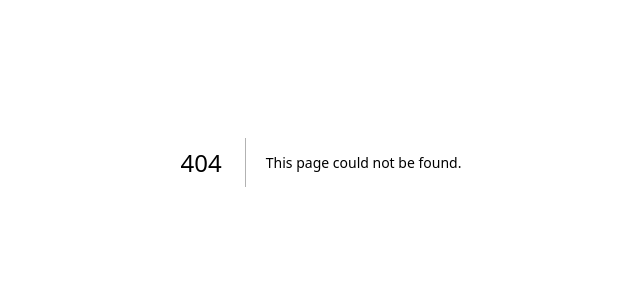
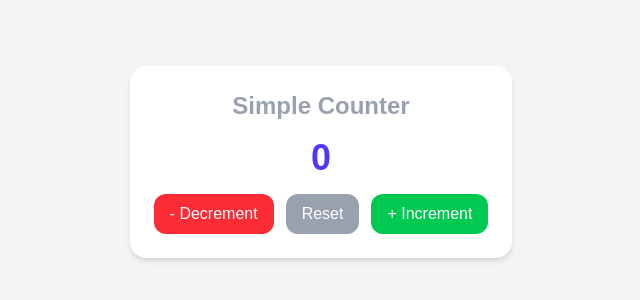
Before and after one commit to MdAfsarHossain/my-nextjs-project-1, a Next.js app: page /counter in a window 1280 px wide. Before the commit this address had no page. Shown: the part 238-538 px from the top of the page, without its empty margins (319-959 px from the left). Built offline with nearby package versions, Linux system fonts and the light colour scheme.

Commit message:
feat: react server component (rsc) code added

```diff
--- /dev/null
+++ b/app/counter/page.tsx
@@ -0,0 +1,13 @@
+import Counter from '@/components/Counter.jsx'
+
+const CounterPage = () => {
+    console.log("Hello from counter page.");
+
+    return (
+        <div>
+            <Counter />
+        </div>
+    );
+};
+
+export default CounterPage;
--- a/app/page.tsx
+++ b/app/page.tsx
@@ -1,7 +1,10 @@
 const HomePage = () => {
+    console.log('Hello World From the Home Page');
+
     return (
-        <div>
-            <h1 className="text-4xl">Hello Next JS</h1>
+        <div className="text-center flex flex-col justify-center items-center gap-4 min-h-screen">
+            <h1 className="text-4xl">Welcome Next JS Home Page</h1>
+            <p className="text-6xl">React Server Component (RSC)</p>
         </div>
     );
 };
--- /dev/null
+++ b/components/Counter.jsx
@@ -0,0 +1,25 @@
+'use client'
+import { useState } from "react";
+
+const Counter = () => {
+
+    const [count, setCount] = useState(0)
+    console.log(count);
+
+
+    return (
+        <div className="flex flex-col justify-center items-center min-h-screen bg-gray-100">
+            <div className="bg-white shadow-md rounded-2xl p-6 text-center">
+                <h1 className="text-2xl text-gray-400 font-bold mb-4">Simple Counter</h1>
+                <p className="text-4xl font-semibold text-indigo-600 mb-4">{count}</p>
+                <div className="flex gap-3">
+                    <button onClick={() => setCount(count-1)} className="px-4 py-2 bg-red-500 text-white rounded-xl hover:bg-red-600 transition-all">- Decrement</button>
+                    <button onClick={() => setCount(0)} className="px-4 py-2 bg-gray-400 text-white rounded-xl hover:bg-gray-600 transition-all">Reset</button>
+                    <button onClick={() => setCount(count + 1)} className="px-4 py-2 bg-green-500 text-white rounded-xl hover:bg-green-600 transition-all">+ Increment</button>
+                </div>
+            </div>
+        </div>
+    );
+};
+
+export default Counter;
```
Also changed, not shown: app/blog/[...slug]/page.tsx (+0 -14 lines).
